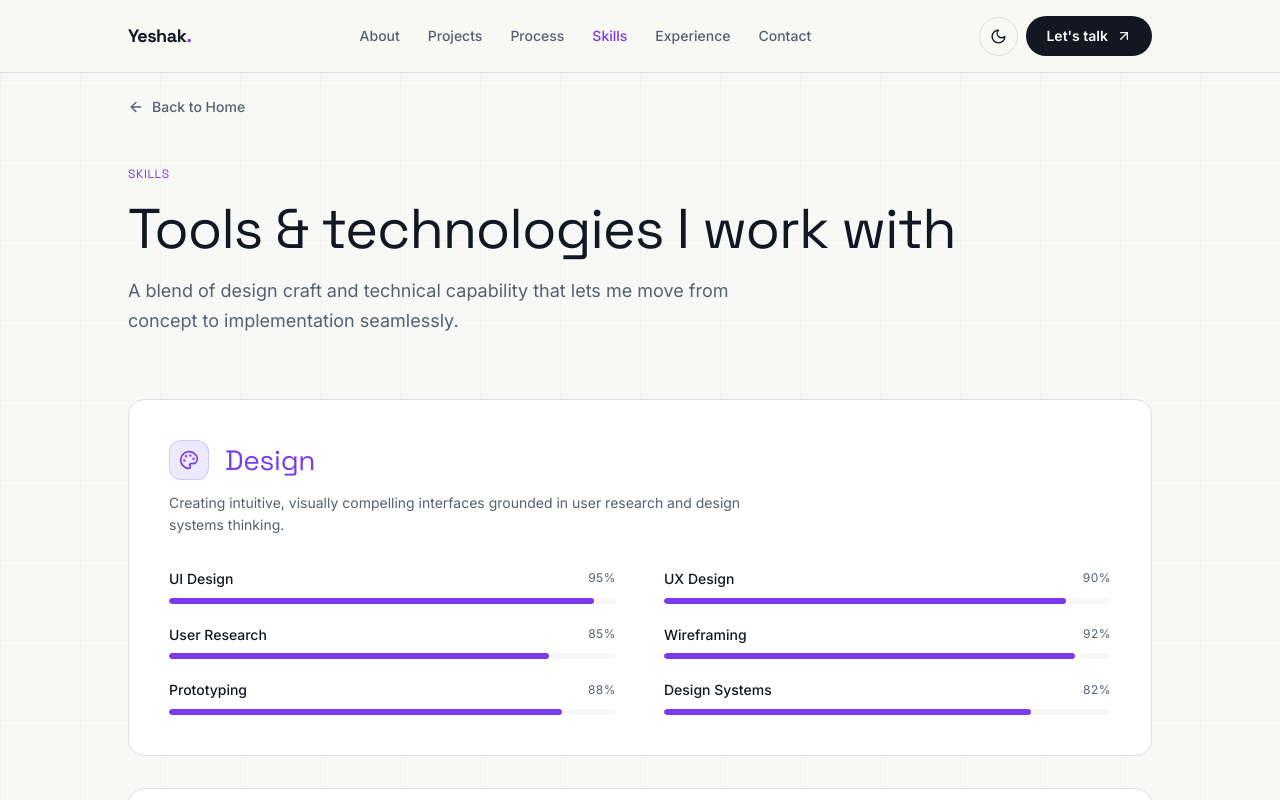
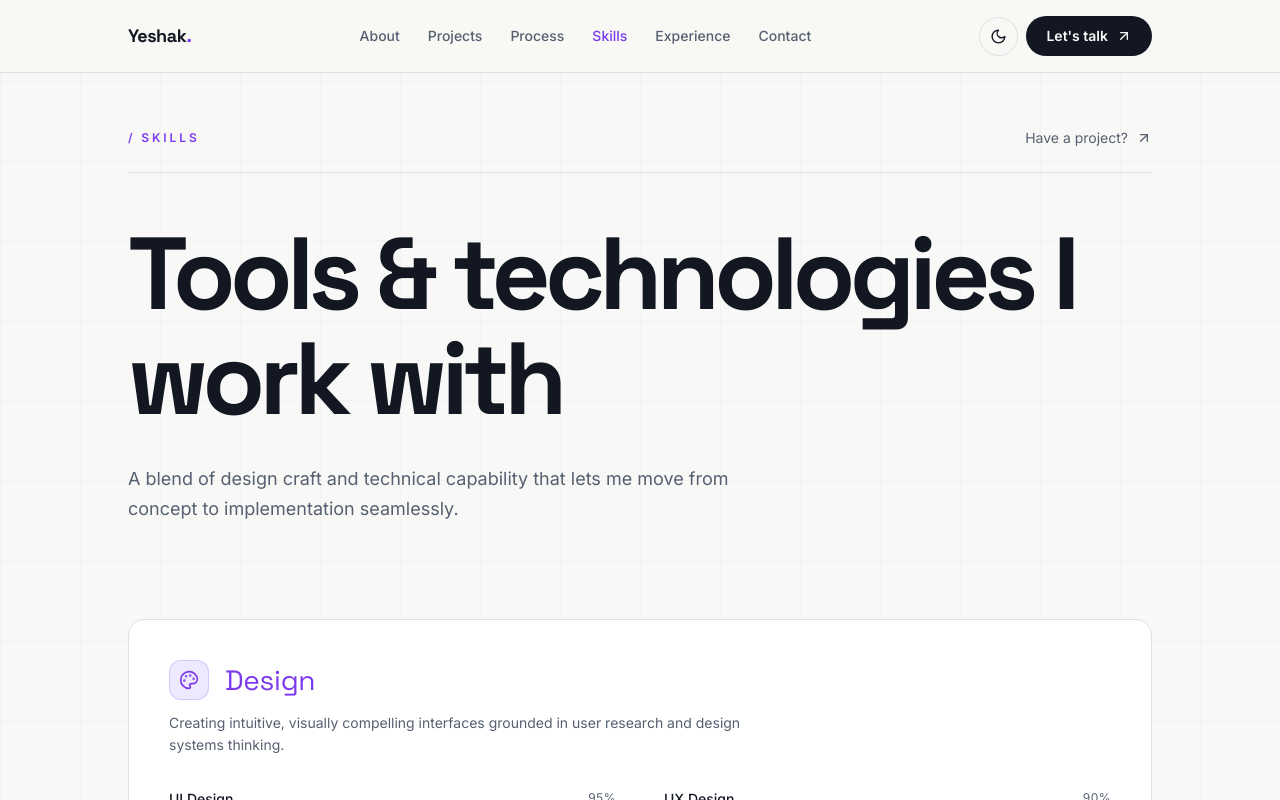
Before and after one commit to Isaac-56/yeshak_portfolio, a React (Vite) app: page /skills in a window 1280 px wide. Shown: the top 800 px of the page. Built offline with nearby package versions, Linux system fonts and the light colour scheme.

Commit message:
Redesign PageLayout.tsx with consistent premium visual language

```diff
--- a/src/components/PageLayout.tsx
+++ b/src/components/PageLayout.tsx
@@ -1,55 +1,23 @@
-import { useEffect } from 'react';
+import { useEffect, type ReactNode } from 'react';
 import { useLocation, Link } from 'react-router-dom';
-import { ArrowLeft } from 'lucide-react';
+import { ArrowUpRight } from 'lucide-react';
 import { useReveal } from '../hooks/useReveal';
-
-interface PageLayoutProps {
-  label: string;
-  title: string;
-  subtitle?: string;
-  children: React.ReactNode;
+type Props={label:string;title:string;subtitle?:string;children:ReactNode};
+export default function PageLayout({label,title,subtitle,children}:Props){
+ const {pathname}=useLocation();const ref=useReveal();
+ useEffect(()=>{window.scrollTo({top:0,behavior:'instant'});},[pathname]);
+ return <main className="min-h-screen pt-32 pb-30 relative">
+  <div className="absolute inset-0 grid-bg opacity-40 pointer-events-none"/>
+  <div className="section-padding relative z-10"><div className="max-w-[1400px] mx-auto" ref={ref}>
+   <div className="reveal flex flex-wrap items-center justify-between gap-5 border-b border-border pb-6 mb-12">
+    <span className="text-xs uppercase tracking-[0.24em] font-semibold text-accent">/ {label}</span>
+    <Link to="/contact" className="inline-flex gap-2 items-center text-secondary hover:text-accent text-sm">Have a project? <ArrowUpRight size={16}/></Link>
+   </div>
+   <div className="reveal reveal-delay-1 mb-16 md:mb-24">
+    <h1 className="font-display font-bold text-primary tracking-[-0.055em] leading-[1.03] text-[clamp(3rem,8vw,7.25rem)] max-w-[1100px]">{title}</h1>
+    {subtitle&&<p className="text-body-lg text-secondary max-w-2xl mt-8">{subtitle}</p>}
+   </div>
+   {children}
+  </div></div>
+ </main>;
 }
-
-export default function PageLayout({ label, title, subtitle, children }: PageLayoutProps) {
-  const { pathname } = useLocation();
-  const ref = useReveal();
-
-  useEffect(() => {
-    window.scrollTo(0, 0);
-  }, [pathname]);
-
-  return (
-    <main className="pt-24 pb-30 min-h-screen relative">
-      <div className="absolute inset-0 grid-bg opacity-40 pointer-events-none" />
-
-      <div className="section-padding relative z-10">
-        <div className="max-w-[1400px] mx-auto" ref={ref}>
-          {/* Back link */}
-          <Link
-            to="/"
-            className="reveal inline-flex items-center gap-2 text-body-sm font-medium text-secondary hover:text-primary transition-colors mb-12"
-          >
-            <ArrowLeft size={16} />
-            Back to Home
-          </Link>
-
-          {/* Page header */}
-          <div className="reveal reveal-delay-1 mb-16">
-            <span className="text-label font-display font-600 text-accent uppercase tracking-wider block mb-4">
-              {label}
-            </span>
-            <h1 className="font-display font-700 text-display-lg text-primary text-balance mb-4">
-              {title}
-            </h1>
-            {subtitle && (
-              <p className="text-body-lg text-secondary max-w-2xl">{subtitle}</p>
-            )}
-          </div>
-
-          {/* Page content */}
-          {children}
-        </div>
-      </div>
-    </main>
-  );
-}
```
